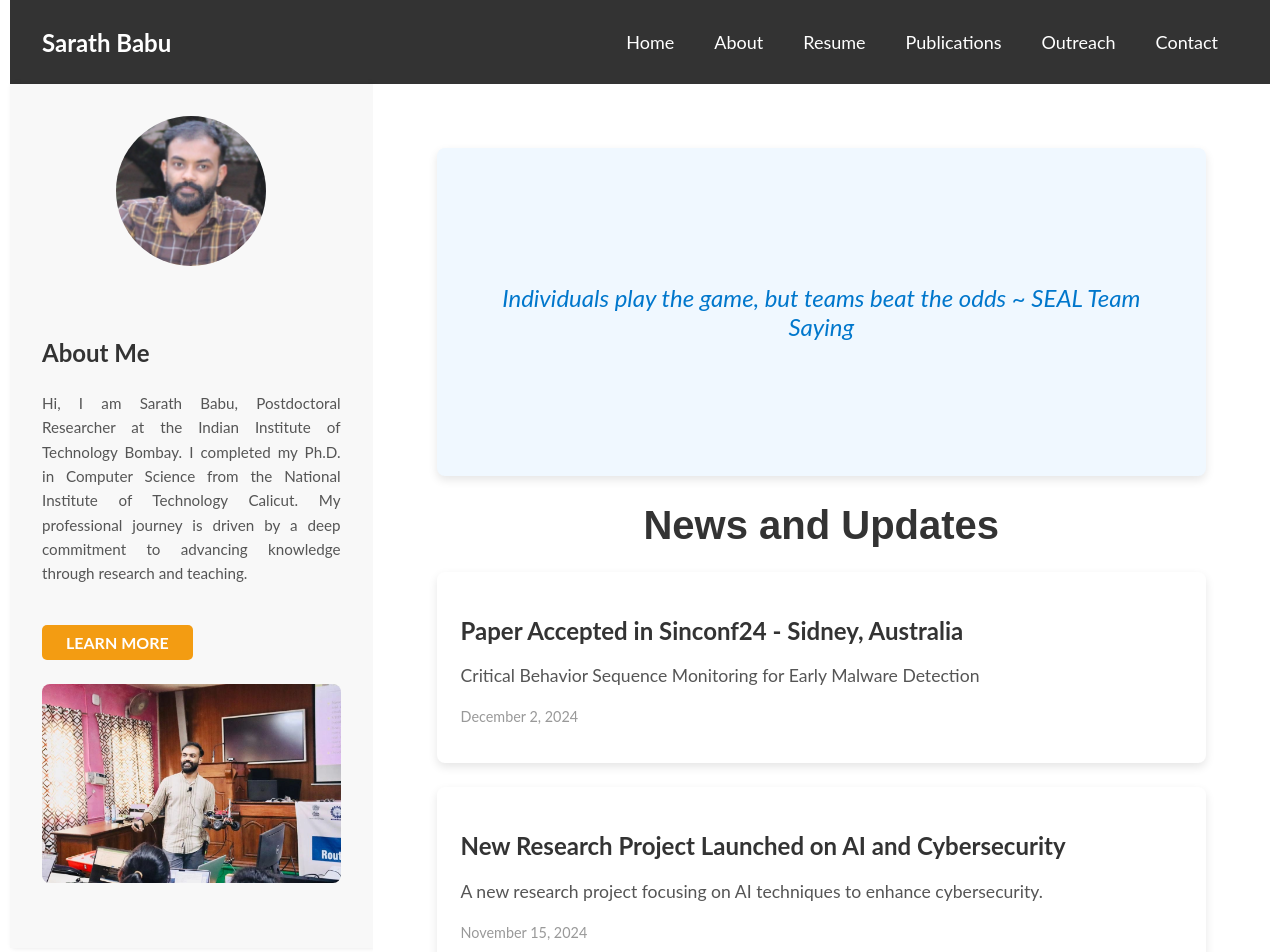
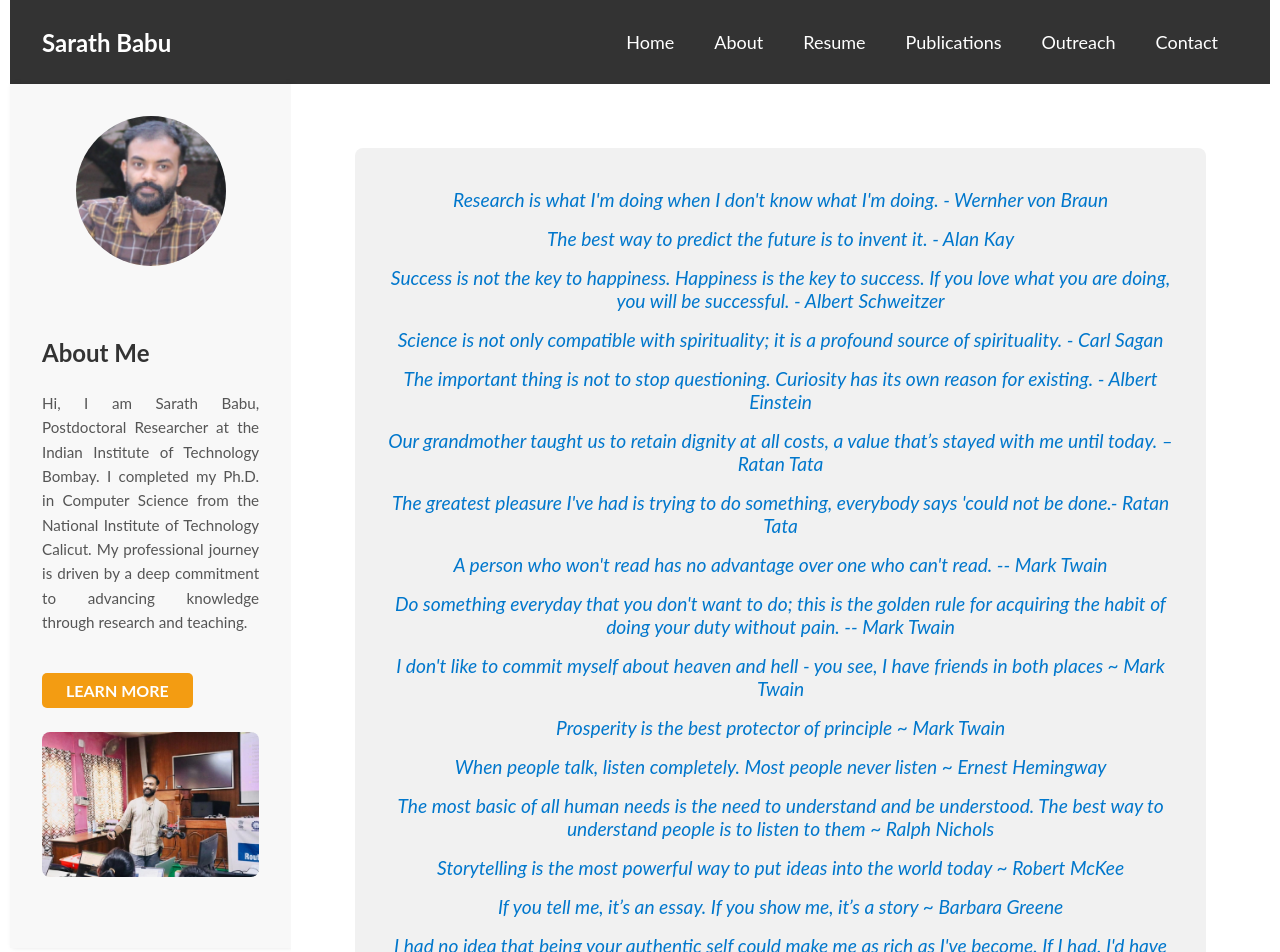
Before and after one commit to SarathBabu0410/personal-wesite, a React (Create React App) app: page / in a window 1280 px wide. Shown: the top 952 px of the page. Built offline with nearby package versions, Linux system fonts and the light colour scheme.

Commit message:
Changed the header to span full screen width

```diff
--- a/src/components/NewsAndUpdates.js
+++ b/src/components/NewsAndUpdates.js
@@ -6,7 +6,7 @@ const GlobalStyle = createGlobalStyle`
   @import url('https://fonts.googleapis.com/css2?family=Lato:wght@400;700&display=swap');
 
   body {
-    font-family: 'Lato', sans-serif;
+    font-family: 'Lato', sans-serif; /* Apply the Lato font */
   }
 `;
 
@@ -14,45 +14,41 @@ const GlobalStyle = createGlobalStyle`
 const fadeIn = keyframes`
   from {
     opacity: 0;
-    transform: translateY(20px);
+    transform: translateY(20px); /* Slide-in from below */
   }
   to {
     opacity: 1;
-    transform: translateY(0);
+    transform: translateY(0); /* Final position */
   }
 `;
 
 // Container for the page
 const NewsContainer = styled.div`
   padding: 2rem;
-  max-width: 1200px;
+  max-width: 1200px; /* Maximum width for larger screens */
   margin: 0 auto;
-
-  @media (max-width: 768px) {
-    padding: 1rem;
-  }
 `;
 
 // Box for the quotes section
 const QuoteBox = styled.div`
   padding: 2rem;
   border-radius: 8px;
-  margin-bottom: 1.5rem;
-  animation: ${fadeIn} 1s ease-out;
-  height: 33vh;
-  display: flex;
-  align-items: center;
-  justify-content: center;
-  background-color: #f0f8ff;
-  box-shadow: 0 4px 10px rgba(0, 0, 0, 0.1);
+  margin-bottom: 1.5rem; /* Space between quotes and news box */
+  animation: ${fadeIn} 1s ease-out; /* Fade-in animation */
+  height: auto; /* Dynamic height to fit all quotes */
+  display: flex; /* Center content vertically */
+  flex-direction: column; /* Align quotes vertically */
+  align-items: center; /* Align items in the center vertically */
+  justify-content: center; /* Center content horizontally */
+  background-color: #f1f1f1; /* Light background for quotes section */
 `;
 
 const QuoteText = styled.p`
-  font-size: 1.5rem;
+  font-size: 1.2rem; /* Slightly smaller font for quotes */
   font-style: italic;
-  color: #0077cc;
+  color: #0077cc; /* Change color for better visibility */
   text-align: center;
-  margin: 0;
+  margin: 0.5rem 0; /* Space between quotes */
 `;
 
 // Header for the News and Updates section
@@ -60,42 +56,40 @@ const Heading = styled.h1`
   text-align: center;
   color: #333;
   margin-bottom: 1.5rem;
-  font-family: 'Poppins', sans-serif;
-  font-size: 2.5rem;
-
-  @media (max-width: 768px) {
-    font-size: 2rem;
-  }
+  font-family: 'Lato', sans-serif;
 `;
 
 // Card container for each news item
 const NewsCard = styled.div`
-  background-color: #ffffff;
+  background-color: #ffffff; /* White background for news cards */
   padding: 1.5rem;
   border-radius: 8px;
-  box-shadow: 0 4px 10px rgba(0, 0, 0, 0.1);
-  margin-bottom: 1.5rem;
+  box-shadow: 0 1px 3px rgba(0, 0, 0, 0.1); /* Subtle shadow for cards */
+  margin-bottom: 1.5rem; /* Space between cards */
   transition: transform 0.3s ease-in-out;
+  animation: ${fadeIn} 1s ease-out;
 
   &:hover {
     transform: scale(1.05);
   }
 
-  @media (max-width: 768px) {
-    padding: 1rem;
+  /* Special styling for highlighted event (paper accepted) */
+  &.highlighted {
+    background-color: #e3f2fd; /* Light blue background */
+    border-left: 6px solid #3498db; /* Blue left border */
   }
 `;
 
 const NewsTitle = styled.h2`
-  font-size: 1.5rem;
+  font-size: 1.8rem;
   color: #333;
   margin-bottom: 0.5rem;
+  font-weight: bold;
 `;
 
 const NewsDescription = styled.p`
   color: #555;
-  line-height: 1.6;
-  font-size: 1.1rem;
+  line-height: 1.5;
 `;
 
 const NewsDate = styled.p`
@@ -110,16 +104,12 @@ const newsItems = [
     title: "Paper Accepted in Sinconf24 - Sidney, Australia",
     description: "Critical Behavior Sequence Monitoring for Early Malware Detection",
     date: "December 2, 2024",
+    highlighted: true, // Marked for special display
   },
   {
-    title: "New Research Project Launched on AI and Cybersecurity",
-    description: "A new research project focusing on AI techniques to enhance cybersecurity.",
-    date: "November 15, 2024",
-  },
-  {
-    title: "Workshop on Vehicular Networks Held Successfully",
-    description: "In-depth workshop conducted on the latest advancements in vehicular networks.",
-    date: "October 10, 2024",
+    title: "New Research Project Launched",
+    description: "A new project focusing on AI and cybersecurity has been launched.",
+    date: "October 1, 2024",
   },
 ];
 
@@ -154,7 +144,7 @@ const quotes = [
   "A true leader always keeps an element of surprise up his sleeve, which others cannot grasp but which keeps his public excited and breathless ~ Charles de Gaulle",
   "Surprise is the greatest gift which life can grant us ~ Boris Pasternak",
   "Less isn't more; just enough is more ~ Milton Glaser",
-  "Simplicity is the ultimate sophistication ~ Leonardo da Vinci",
+  "Simplicity is the ultimate sophistication ~ Leonardo daVinci",
   "I would maintain that thanks are the highest form of thought, and that gratitude is happiness doubled by wonder ~ Gilbert K Chesterton",
   "The essence of all beautiful art, all great art, is gratitude ~ Friedrich Nietzsche",
   "Management is doing things right; leadership is doing the right things ~ Peter F. Drucker",
@@ -170,36 +160,23 @@ const quotes = [
   "Better an end with horror, than a horror without end ~ German proverb",
 ];
 
-// News and Updates Component
 const NewsAndUpdates = () => {
-  const [randomQuote, setRandomQuote] = useState("");
-
-  // Function to get a random quote
-  const getRandomQuote = () => {
-    const randomIndex = Math.floor(Math.random() * quotes.length);
-    setRandomQuote(quotes[randomIndex]);
-  };
-
-  // Use effect to set a random quote on component mount
-  useEffect(() => {
-    getRandomQuote();
-  }, []);
-
   return (
     <NewsContainer>
       <GlobalStyle /> {/* Apply global styles */}
 
-      {/* Quote Box Section */}
+      {/* Quotes Section */}
       <QuoteBox>
-        <QuoteText>{randomQuote}</QuoteText>
+        {quotes.map((quote, index) => (
+          <QuoteText key={index}>{quote}</QuoteText>
+        ))}
       </QuoteBox>
 
       <Heading>News and Updates</Heading>
 
-      {/* News Cards */}
       {newsItems.length > 0 ? (
         newsItems.map((item, index) => (
-          <NewsCard key={index}>
+          <NewsCard key={index} className={item.highlighted ? "highlighted" : ""}>
             <NewsTitle>{item.title}</NewsTitle>
             <NewsDescription>{item.description}</NewsDescription>
             <NewsDate>{item.date}</NewsDate>
```
